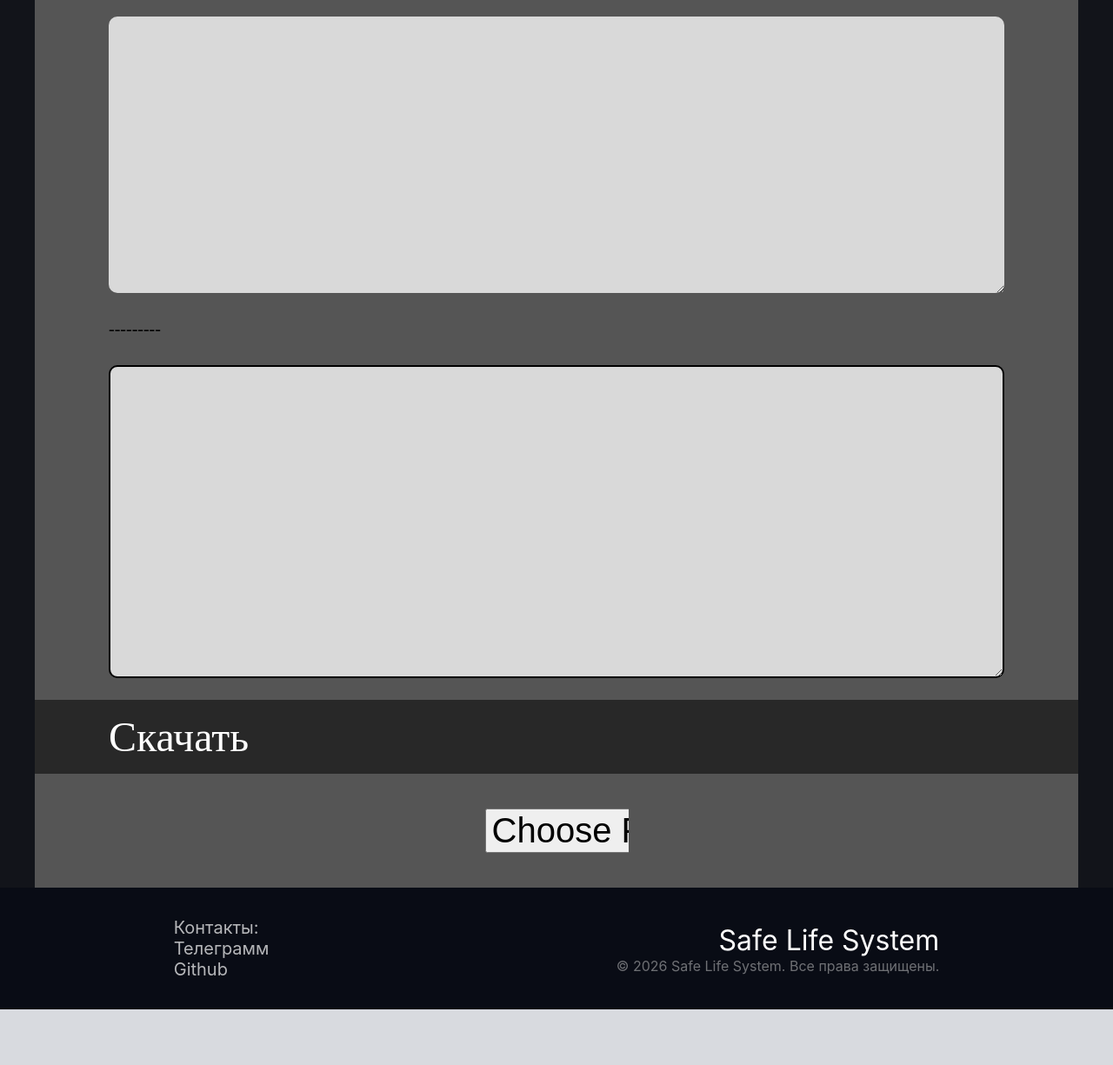
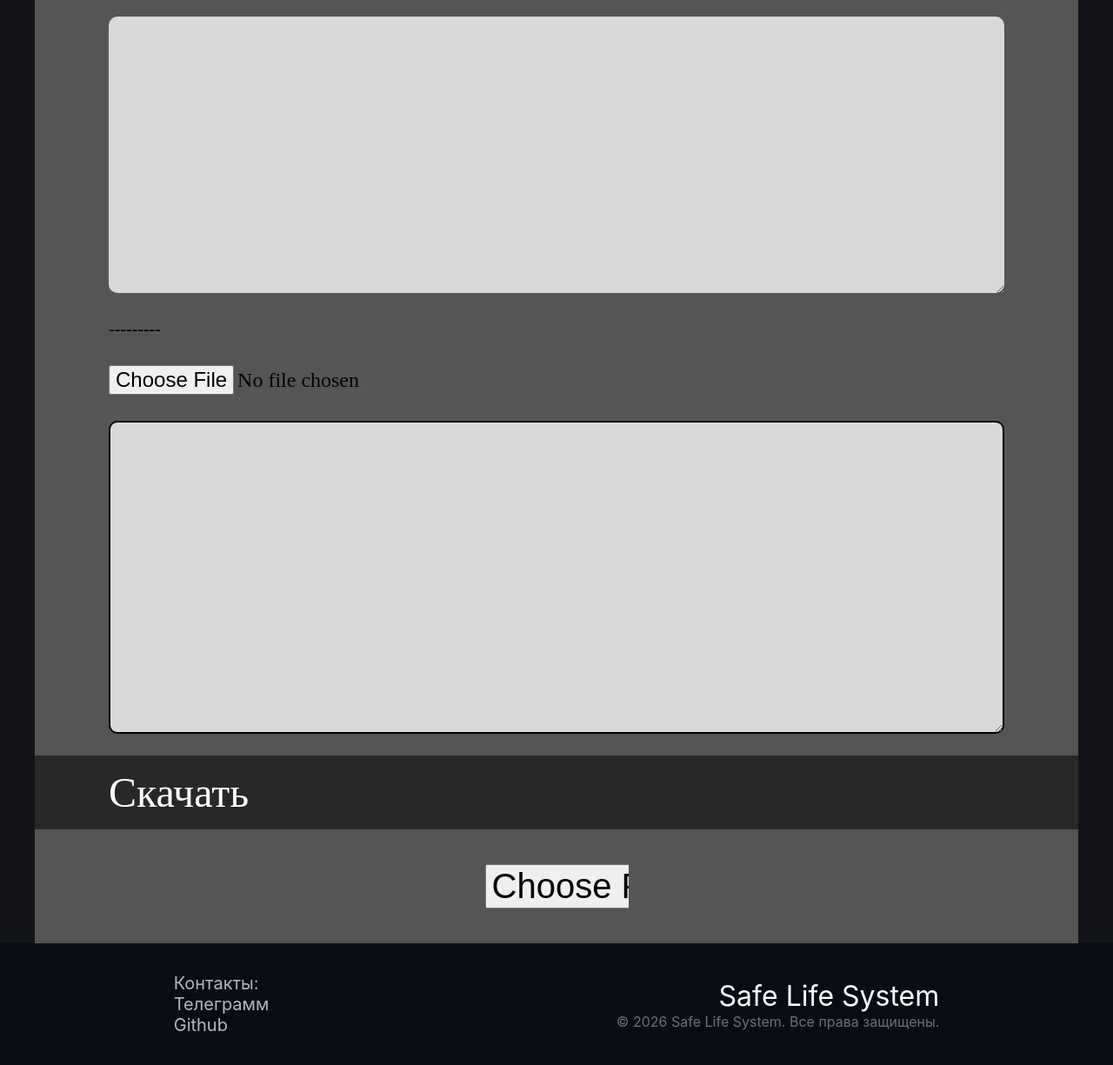
Before and after one commit to safe-life-system/Safe-life-site, a Django app: page /post/post_create/ in a window 1280 px wide. Shown: the part 601-1826 px from the top of the page at 87% size. Before the commit the page ends 1762 px from the top, so only its background shows below. Run offline with Django 5.2, Linux system fonts and the light colour scheme; data that the repository does not hold is empty.

Commit message:
feature(post_create.html): реализация добавления стороннего изображения

```diff
--- a/safe_life_site/site_posts/templates/post_create.html
+++ b/safe_life_site/site_posts/templates/post_create.html
@@ -26,8 +26,8 @@
             <div class="main-content">
                 {{ form.main_text }}<!--main-content_main-text-field-->
                 <div class="main-content_image">
-                    <div class="main-content_image-button">{{ form.branche }}</div><!--main-content_image-button-->
-
+                    <div class="main-content_image-button">{{ form.branche }}</div>
+                    <div class="main-content_image-button">{{ form_image }}</div><!--main-content_image-button-->
                 </div>
                 <div class="main-content_text-field">{{ form.text }}</div><!--main-content_text-field-->
             </div>
```
